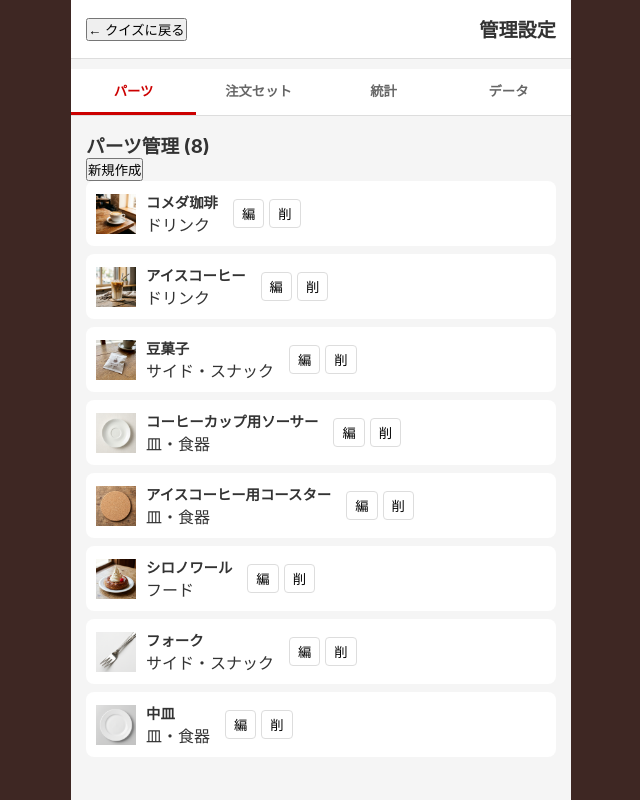
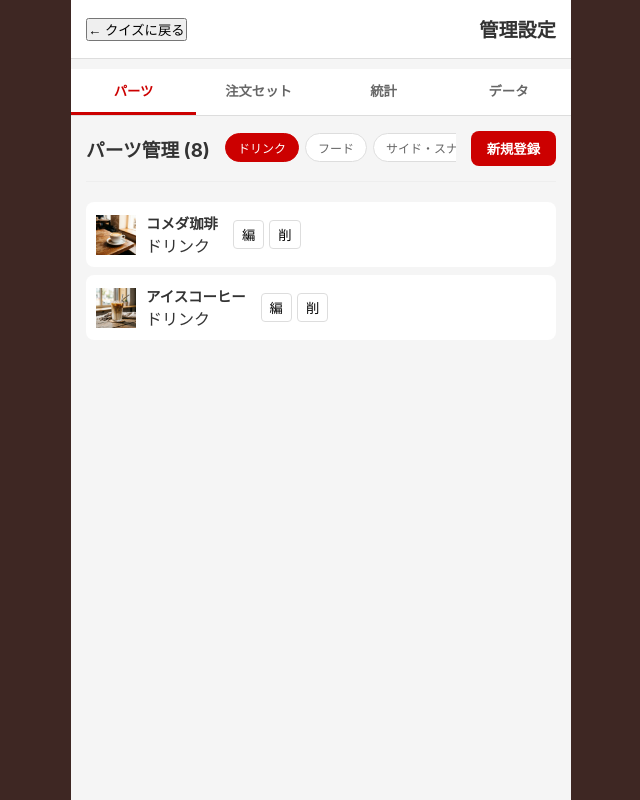
Before and after one commit to imai-ry/komeda-anki, a React app in the folder frontend/: page / in a window 1280 px wide. Both pictures are taken after a click on the button "⚙️". Shown: the whole page, without its empty margins (319-959 px from the left). Built offline with nearby package versions, Linux system fonts and the light colour scheme; the HTML template or start-up script is replaced by a standard one.

Commit message:
Implement category tabs for PartManager in Admin Dashboard

```diff
--- a/frontend/src/components/Admin/PartManager.jsx
+++ b/frontend/src/components/Admin/PartManager.jsx
@@ -4,7 +4,8 @@ import { resizeImage } from '../../utils/image';
 
 const PartManager = ({ parts, onUpdate }) => {
     const [editingId, setEditingId] = useState(null);
-    const [form, setForm] = useState({ name: '', category: '皿・食器', image: '' });
+    const [form, setForm] = useState({ name: '', category: Object.values(CATEGORIES)[0], image: '' });
+    const [activeCategory, setActiveCategory] = useState(Object.values(CATEGORIES)[0]);
 
     const handleEdit = (part) => {
         setEditingId(part.id);
@@ -13,7 +14,7 @@ const PartManager = ({ parts, onUpdate }) => {
 
     const handleCreate = () => {
         setEditingId('new');
-        setForm({ name: '', category: '皿・食器', image: '' });
+        setForm({ name: '', category: activeCategory, image: '' });
     };
 
     const handleFileChange = async (e) => {
@@ -41,10 +42,25 @@ const PartManager = ({ parts, onUpdate }) => {
         }
     };
 
+    const filteredParts = parts.filter(p => p.category === activeCategory);
+
     return (
         <div className="manager-pane">
-            <h3>パーツ管理 ({parts.length})</h3>
-            <button className="add-btn" onClick={handleCreate}>新規作成</button>
+            <div className="pane-header-with-tabs">
+                <h3>パーツ管理 ({parts.length})</h3>
+                <div className="admin-category-tabs">
+                    {Object.values(CATEGORIES).map(cat => (
+                        <button
+                            key={cat}
+                            className={activeCategory === cat ? 'active' : ''}
+                            onClick={() => setActiveCategory(cat)}
+                        >
+                            {cat}
+                        </button>
+                    ))}
+                </div>
+                <button className="add-btn" onClick={handleCreate}>新規登録</button>
+            </div>
 
             {editingId && (
                 <div className="modal-overlay">
@@ -74,7 +90,8 @@ const PartManager = ({ parts, onUpdate }) => {
             )}
 
             <div className="parts-list">
-                {parts.map(part => (
+                {filteredParts.length === 0 && <p className="empty-msg">このカテゴリにパーツはありません</p>}
+                {filteredParts.map(part => (
                     <div key={part.id} className="part-list-item">
                         <img src={part.image} alt="" />
                         <div className="info">
--- a/frontend/src/index.css
+++ b/frontend/src/index.css
@@ -1069,3 +1069,54 @@ footer {
     border-radius: 8px;
     cursor: pointer;
 }
+/* Admin Management Panes */
+.pane-header-with-tabs {
+    display: flex;
+    justify-content: space-between;
+    align-items: center;
+    margin-bottom: 20px;
+    padding-bottom: 15px;
+    border-bottom: 1px solid #eee;
+    gap: 15px;
+}
+
+.admin-category-tabs {
+    flex: 1;
+    display: flex;
+    overflow-x: auto;
+    gap: 6px;
+    padding-bottom: 2px;
+}
+
+.admin-category-tabs button {
+    white-space: nowrap;
+    padding: 5px 12px;
+    border-radius: 15px;
+    border: 1px solid #ddd;
+    background: white;
+    font-size: 0.75rem;
+    cursor: pointer;
+    transition: all 0.2s;
+    color: #666;
+}
+
+.admin-category-tabs button:hover {
+    border-color: #999;
+}
+
+.admin-category-tabs button.active {
+    background: var(--komeda-red);
+    color: white;
+    border-color: var(--komeda-red);
+}
+
+.add-btn {
+    background: var(--komeda-red);
+    color: white;
+    border: none;
+    padding: 8px 16px;
+    border-radius: 8px;
+    font-weight: bold;
+    cursor: pointer;
+    white-space: nowrap;
+}
```
